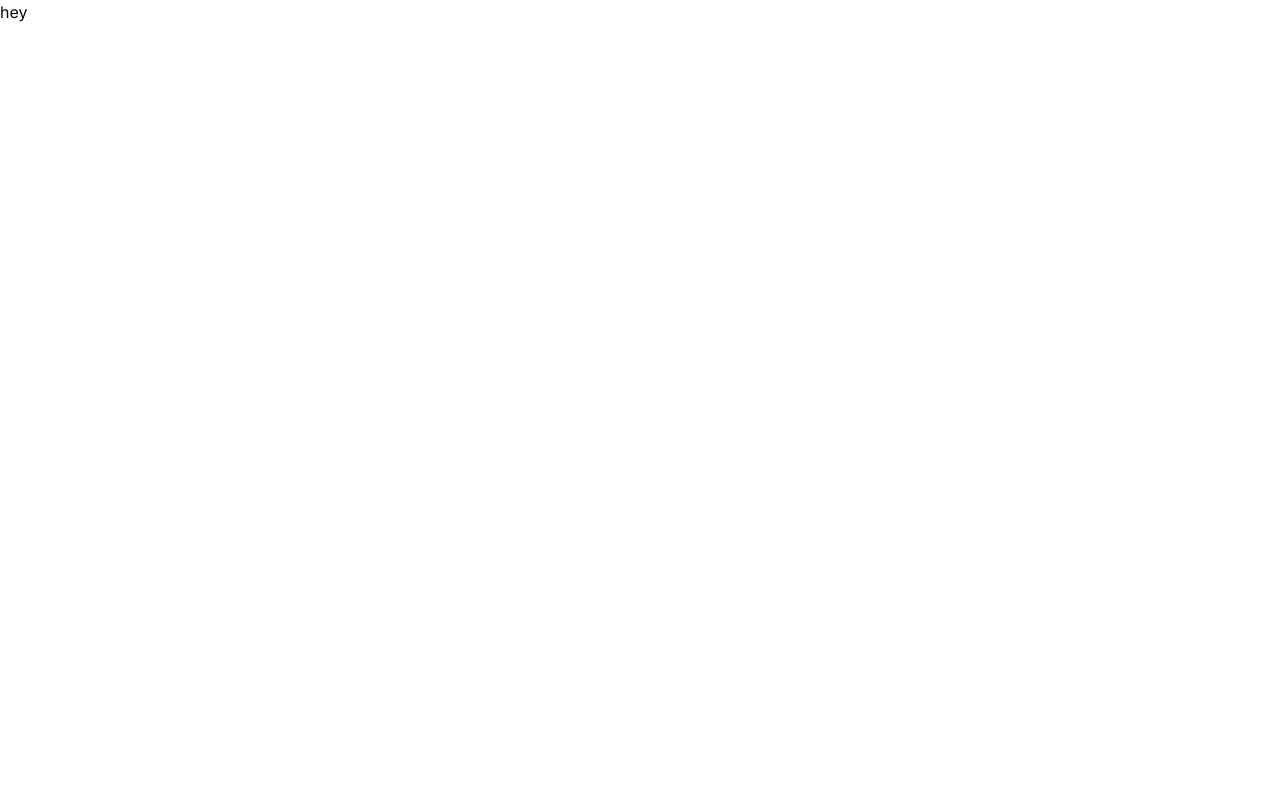
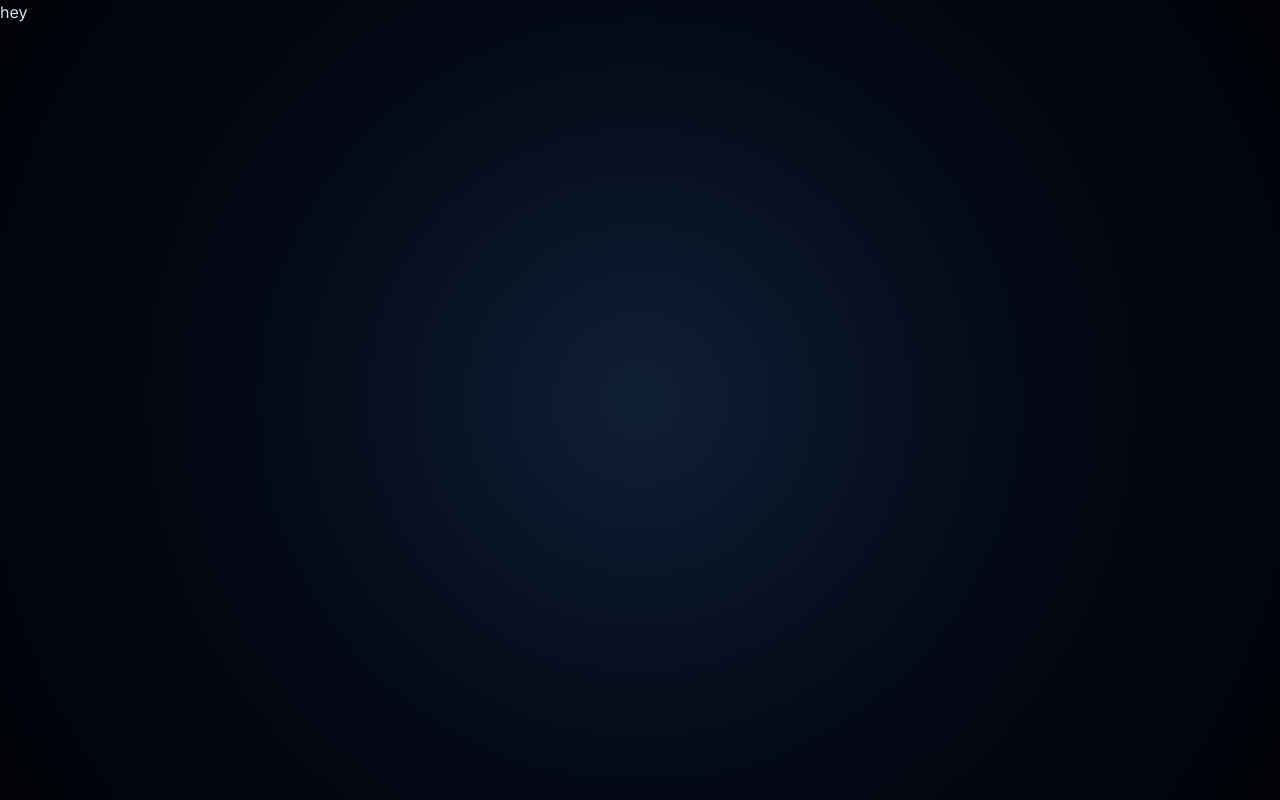
Before and after one commit to paulbgtr/gitok, a Next.js app: page / in a window 1280 px wide. Built offline with nearby package versions, Linux system fonts and the light colour scheme.

Commit message:
update theme

```diff
--- a/app/globals.css
+++ b/app/globals.css
@@ -7,37 +7,36 @@
 @theme inline {
   --color-background: var(--background);
   --color-foreground: var(--foreground);
+  --color-primary: var(--primary);
+  --color-primary-foreground: var(--primary-foreground);
+  --color-secondary: var(--secondary);
+  --color-secondary-foreground: var(--secondary-foreground);
+  --color-muted: var(--muted);
+  --color-muted-foreground: var(--muted-foreground);
+  --color-accent: var(--accent);
+  --color-accent-foreground: var(--accent-foreground);
+  --color-destructive: var(--destructive);
+  --color-border: var(--border);
+  --color-input: var(--input);
+  --color-ring: var(--ring);
+  --color-card: var(--card);
+  --color-card-foreground: var(--card-foreground);
+  --color-popover: var(--popover);
+  --color-popover-foreground: var(--popover-foreground);
+  --color-sidebar: var(--sidebar);
+  --color-sidebar-foreground: var(--sidebar-foreground);
+  --color-sidebar-primary: var(--sidebar-primary);
+  --color-sidebar-primary-foreground: var(--sidebar-primary-foreground);
+  --color-sidebar-accent: var(--sidebar-accent);
+  --color-sidebar-accent-foreground: var(--sidebar-accent-foreground);
+  --color-sidebar-border: var(--sidebar-border);
+  --color-sidebar-ring: var(--sidebar-ring);
+  --color-status-up: var(--status-up);
+  --color-status-down: var(--status-down);
+  --color-display-muted: var(--display-muted);
+  --color-display-subtle: var(--display-subtle);
   --font-sans: var(--font-sans);
   --font-mono: var(--font-geist-mono);
-  --color-sidebar-ring: var(--sidebar-ring);
-  --color-sidebar-border: var(--sidebar-border);
-  --color-sidebar-accent-foreground: var(--sidebar-accent-foreground);
-  --color-sidebar-accent: var(--sidebar-accent);
-  --color-sidebar-primary-foreground: var(--sidebar-primary-foreground);
-  --color-sidebar-primary: var(--sidebar-primary);
-  --color-sidebar-foreground: var(--sidebar-foreground);
-  --color-sidebar: var(--sidebar);
-  --color-chart-5: var(--chart-5);
-  --color-chart-4: var(--chart-4);
-  --color-chart-3: var(--chart-3);
-  --color-chart-2: var(--chart-2);
-  --color-chart-1: var(--chart-1);
-  --color-ring: var(--ring);
-  --color-input: var(--input);
-  --color-border: var(--border);
-  --color-destructive: var(--destructive);
-  --color-accent-foreground: var(--accent-foreground);
-  --color-accent: var(--accent);
-  --color-muted-foreground: var(--muted-foreground);
-  --color-muted: var(--muted);
-  --color-secondary-foreground: var(--secondary-foreground);
-  --color-secondary: var(--secondary);
-  --color-primary-foreground: var(--primary-foreground);
-  --color-primary: var(--primary);
-  --color-popover-foreground: var(--popover-foreground);
-  --color-popover: var(--popover);
-  --color-card-foreground: var(--card-foreground);
-  --color-card: var(--card);
   --radius-sm: calc(var(--radius) - 4px);
   --radius-md: calc(var(--radius) - 2px);
   --radius-lg: var(--radius);
@@ -48,79 +47,53 @@
 }
 
 :root {
-  --background: oklch(1 0 0);
-  --foreground: oklch(0.145 0 0);
-  --card: oklch(1 0 0);
-  --card-foreground: oklch(0.145 0 0);
-  --popover: oklch(1 0 0);
-  --popover-foreground: oklch(0.145 0 0);
-  --primary: oklch(0.205 0 0);
-  --primary-foreground: oklch(0.985 0 0);
-  --secondary: oklch(0.97 0 0);
-  --secondary-foreground: oklch(0.205 0 0);
-  --muted: oklch(0.97 0 0);
-  --muted-foreground: oklch(0.556 0 0);
-  --accent: oklch(0.97 0 0);
-  --accent-foreground: oklch(0.205 0 0);
-  --destructive: oklch(0.58 0.22 27);
-  --border: oklch(0.922 0 0);
-  --input: oklch(0.922 0 0);
-  --ring: oklch(0.708 0 0);
-  --chart-1: oklch(0.809 0.105 251.813);
-  --chart-2: oklch(0.623 0.214 259.815);
-  --chart-3: oklch(0.546 0.245 262.881);
-  --chart-4: oklch(0.488 0.243 264.376);
-  --chart-5: oklch(0.424 0.199 265.638);
-  --radius: 0.625rem;
-  --sidebar: oklch(0.985 0 0);
-  --sidebar-foreground: oklch(0.145 0 0);
-  --sidebar-primary: oklch(0.205 0 0);
-  --sidebar-primary-foreground: oklch(0.985 0 0);
-  --sidebar-accent: oklch(0.97 0 0);
-  --sidebar-accent-foreground: oklch(0.205 0 0);
-  --sidebar-border: oklch(0.922 0 0);
-  --sidebar-ring: oklch(0.708 0 0);
-}
-
-.dark {
-  --background: oklch(0.145 0 0);
-  --foreground: oklch(0.985 0 0);
-  --card: oklch(0.205 0 0);
-  --card-foreground: oklch(0.985 0 0);
-  --popover: oklch(0.205 0 0);
-  --popover-foreground: oklch(0.985 0 0);
-  --primary: oklch(0.87 0.00 0);
-  --primary-foreground: oklch(0.205 0 0);
-  --secondary: oklch(0.269 0 0);
-  --secondary-foreground: oklch(0.985 0 0);
-  --muted: oklch(0.269 0 0);
-  --muted-foreground: oklch(0.708 0 0);
-  --accent: oklch(0.371 0 0);
-  --accent-foreground: oklch(0.985 0 0);
-  --destructive: oklch(0.704 0.191 22.216);
-  --border: oklch(1 0 0 / 10%);
-  --input: oklch(1 0 0 / 15%);
-  --ring: oklch(0.556 0 0);
-  --chart-1: oklch(0.809 0.105 251.813);
-  --chart-2: oklch(0.623 0.214 259.815);
-  --chart-3: oklch(0.546 0.245 262.881);
-  --chart-4: oklch(0.488 0.243 264.376);
-  --chart-5: oklch(0.424 0.199 265.638);
-  --sidebar: oklch(0.205 0 0);
-  --sidebar-foreground: oklch(0.985 0 0);
-  --sidebar-primary: oklch(0.488 0.243 264.376);
-  --sidebar-primary-foreground: oklch(0.985 0 0);
-  --sidebar-accent: oklch(0.269 0 0);
-  --sidebar-accent-foreground: oklch(0.985 0 0);
-  --sidebar-border: oklch(1 0 0 / 10%);
-  --sidebar-ring: oklch(0.556 0 0);
+  --background: oklch(0.16 0.03 262);
+  --foreground: oklch(0.9 0.02 262);
+  --card: oklch(0.2 0.02 262);
+  --card-foreground: oklch(0.9 0.02 262);
+  --popover: oklch(0.2 0.02 262);
+  --popover-foreground: oklch(0.9 0.02 262);
+  --primary: oklch(0.78 0.2 150);
+  --primary-foreground: oklch(0.14 0.02 262);
+  --secondary: oklch(0.24 0.02 262);
+  --secondary-foreground: oklch(0.9 0.02 262);
+  --muted: oklch(0.24 0.02 262);
+  --muted-foreground: oklch(0.71 0.03 262);
+  --accent: oklch(0.24 0.02 262);
+  --accent-foreground: oklch(0.9 0.02 262);
+  --destructive: oklch(0.66 0.23 18);
+  --border: oklch(0.33 0.02 262 / 35%);
+  --input: oklch(0.33 0.02 262 / 35%);
+  --ring: oklch(0.71 0.03 262);
+  --sidebar: oklch(0.2 0.02 262);
+  --sidebar-foreground: oklch(0.9 0.02 262);
+  --sidebar-primary: oklch(0.78 0.2 150);
+  --sidebar-primary-foreground: oklch(0.14 0.02 262);
+  --sidebar-accent: oklch(0.24 0.02 262);
+  --sidebar-accent-foreground: oklch(0.9 0.02 262);
+  --sidebar-border: oklch(0.33 0.02 262 / 35%);
+  --sidebar-ring: oklch(0.71 0.03 262);
+  --status-up: oklch(0.78 0.2 150);
+  --status-down: oklch(0.66 0.23 18);
+  --display-muted: oklch(0.73 0.03 262);
+  --display-subtle: oklch(0.58 0.02 262);
+  --status-up-glow: oklch(0.78 0.2 150 / 52%);
+  --status-down-glow: oklch(0.66 0.23 18 / 50%);
 }
 
 @layer base {
   * {
     @apply border-border outline-ring/50;
   }
+
   body {
     @apply bg-background text-foreground;
+    min-height: 100vh;
+    background-image: radial-gradient(
+      circle at center,
+      oklch(0.24 0.05 258) 0%,
+      oklch(0.14 0.03 262) 52%,
+      oklch(0.1 0.02 262) 100%
+    );
   }
 }
```
